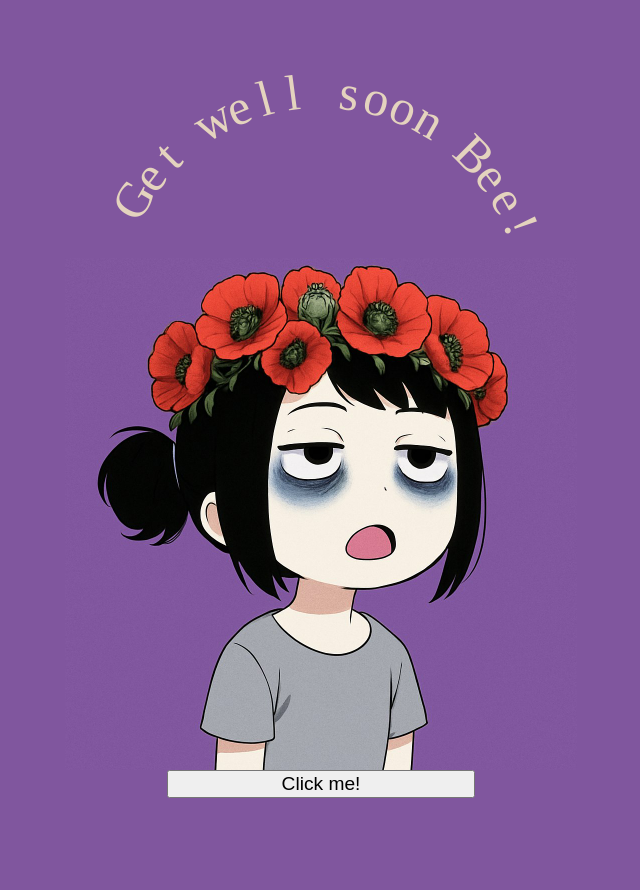
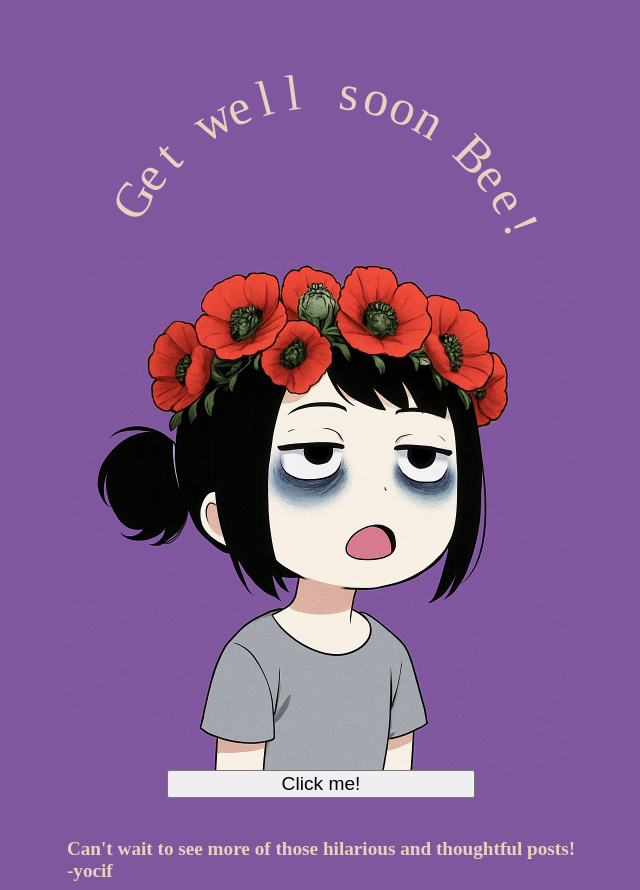
Before and after one commit to yocifInYourWalls/getWell, a plain HTML site: page index.html in a window 1280 px wide. Shown: the whole page, without its empty margins (319-959 px from the left). Before the commit the page ends 806 px from the top, so only its background shows below. Drawn offline with Linux system fonts and the light colour scheme.

Commit message:
Added personal message

```diff
--- a/index.css
+++ b/index.css
@@ -2,7 +2,7 @@ body {
     background-color: #80569E;
 }
 
-h1 {
+h5 {
     color: #e4d3be;
 }
 
@@ -15,6 +15,18 @@ button {
     font-size: larger;
 }
 
+.text {
+    width:fit-content;
+    text-align: left;
+    font-size: larger;
+    margin-bottom: 0px;
+    margin-top: 0px;
+    padding-bottom: 0px;
+}
+
+#textDiv {
+    margin-top: 40px;
+}
 
 #main {
     display:flex;
--- a/index.html
+++ b/index.html
@@ -18,6 +18,11 @@
         </div>
 
         <button>Click me!</button>
+
+        <div id="textDiv">
+        <h5 class="text">Can't wait to see more of those hilarious and thoughtful posts!</h5>
+        <h5 class="text">-yocif</h5>
+        </div>
     </div>
     <!--<audio src="audio.mp3" autoplay loop></audio>-->
     <audio src="audio.mp3" loop></audio>
```
